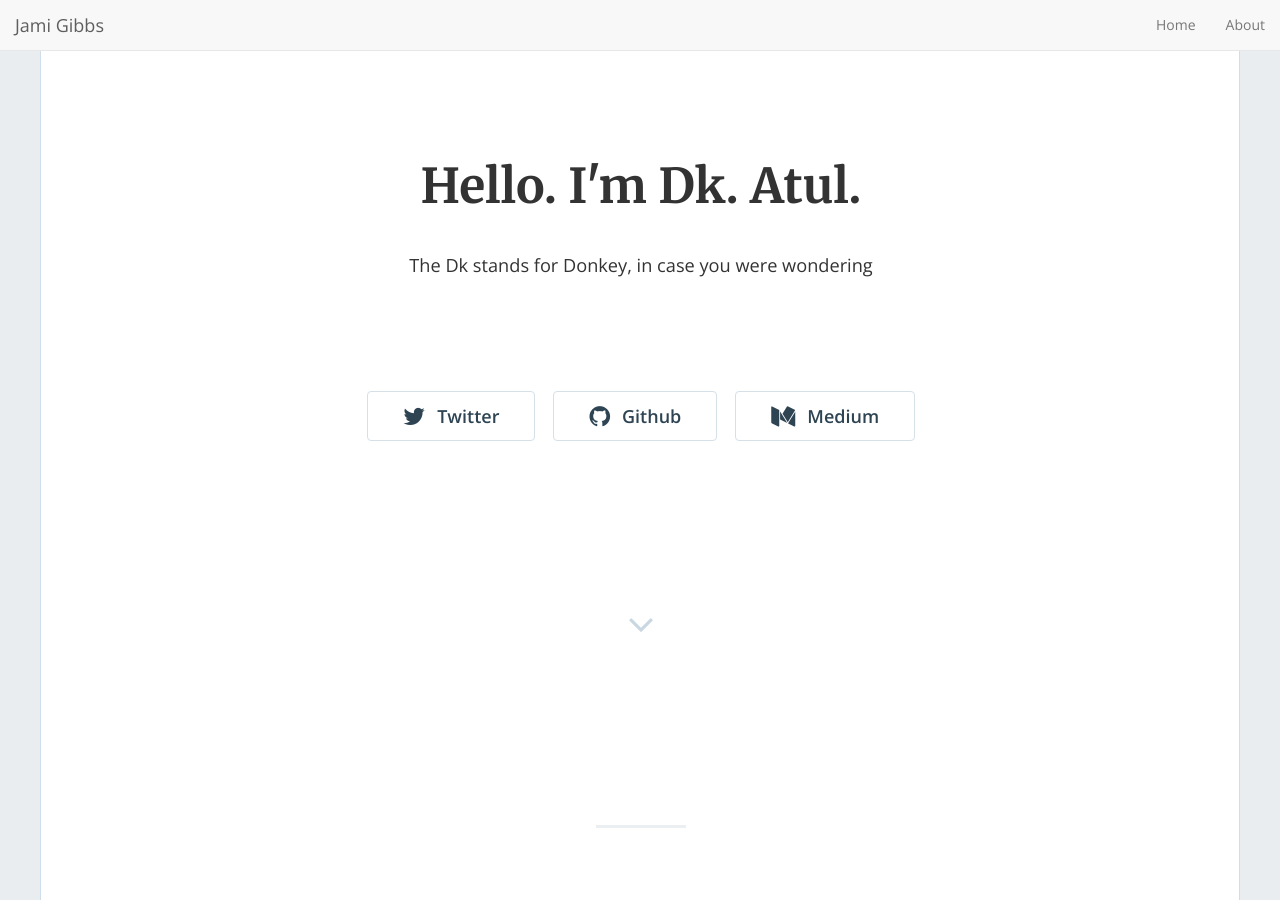
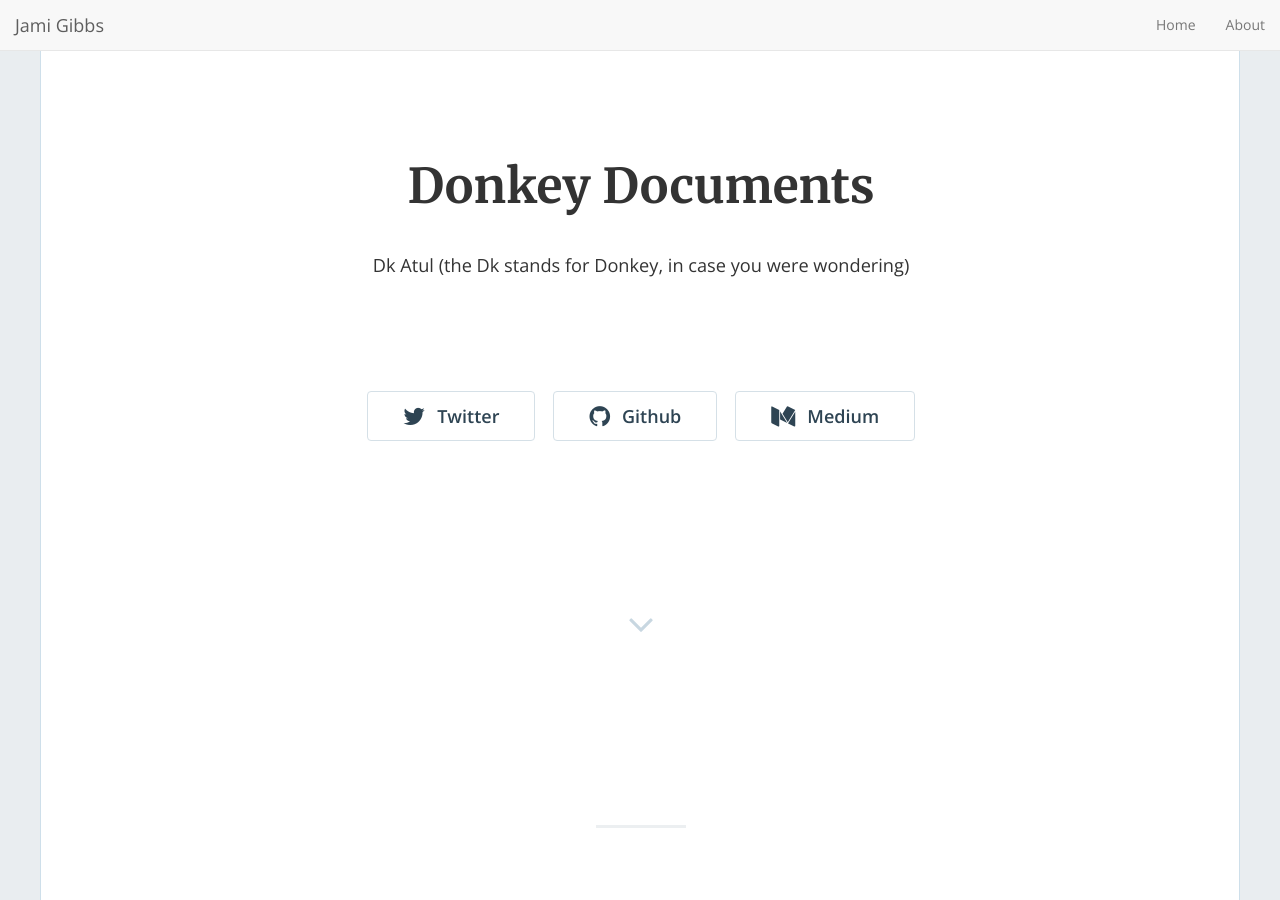
Before and after one commit to donkeyDocs/donkeyDocs.github.io, a Jekyll site: the page built from index.html, in a window 1280 px wide and 900 px high. Built offline with Jekyll 4.4.1, drawn with Linux system fonts in a browser that asks for light colours; nearby versions of some CDN libraries; the list of posts is cut into pages by our own code.

Commit message:
/ ‘_config.yml’

```diff
--- a/_config.yml
+++ b/_config.yml
@@ -13,9 +13,9 @@
 # you will see them accessed via {{ site.title }}, {{ site.email }}, and so on.
 # You can create any custom variable you would like, and they will be accessible
 # in the templates via {{ site.myvariable }}.
-title: "Hello. I'm Dk. Atul."
+title: "Donkey Documents"
 email: 'atul.singh.arora@gmail.com'
-description: "The Dk stands for Donkey, in case you were wondering"
+description: "Dk Atul (the Dk stands for Donkey, in case you were wondering)"
 baseurl: "" # the subpath of your site, e.g. /blog
 url: "http://atulsingharora.github.io/" # the base hostname & protocol for your site, e.g. http://example.com
 # twitter_username: 'jamigibbs'
```
